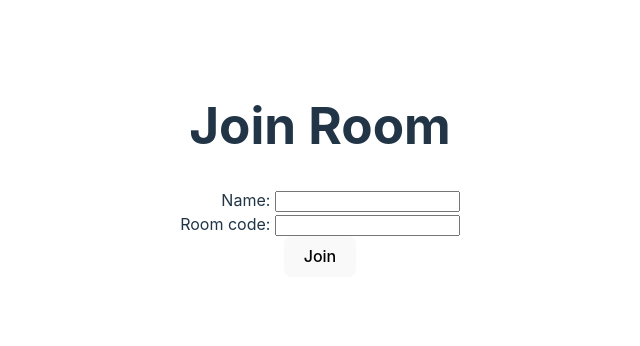
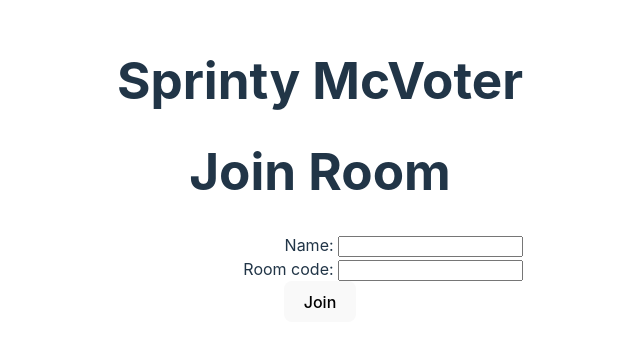
Before and after one commit to Adamlb/sprinty-mcvoter, a Vue app in the folder client/: page / in a window 1280 px wide. Shown: the part 230-576 px from the top of the page, without its empty margins (320-960 px from the left). Built offline with nearby package versions, Linux system fonts and the light colour scheme; no server answers.

Commit message:
add title

```diff
--- a/client/src/App.vue
+++ b/client/src/App.vue
@@ -4,6 +4,7 @@ import Room from './components/Room.vue';
 </script>
 
 <template>
+  <h1>Sprinty McVoter</h1>
   <JoinRoom />
   <Room />
 </template>
```
Also changed, not shown: 1 other file (tests, documents, lock files or other folders).
